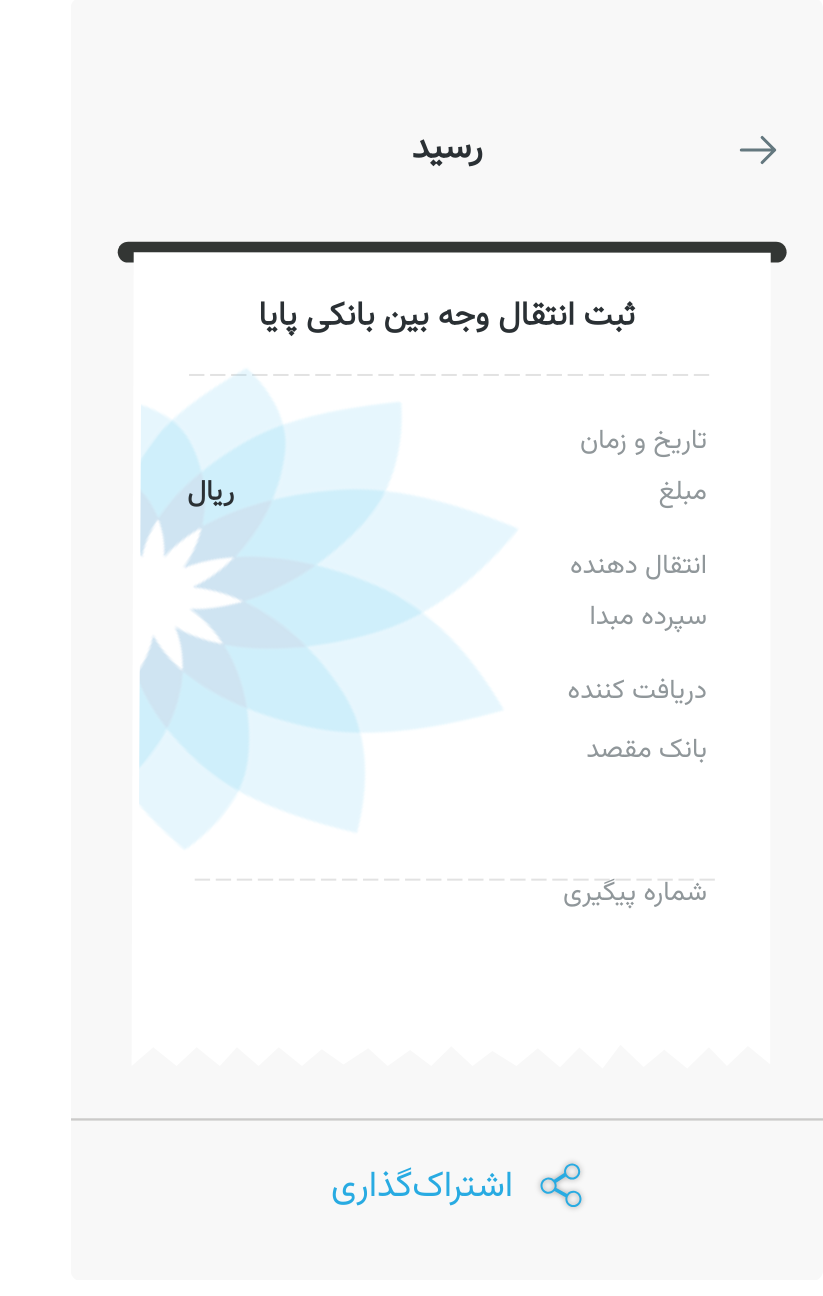
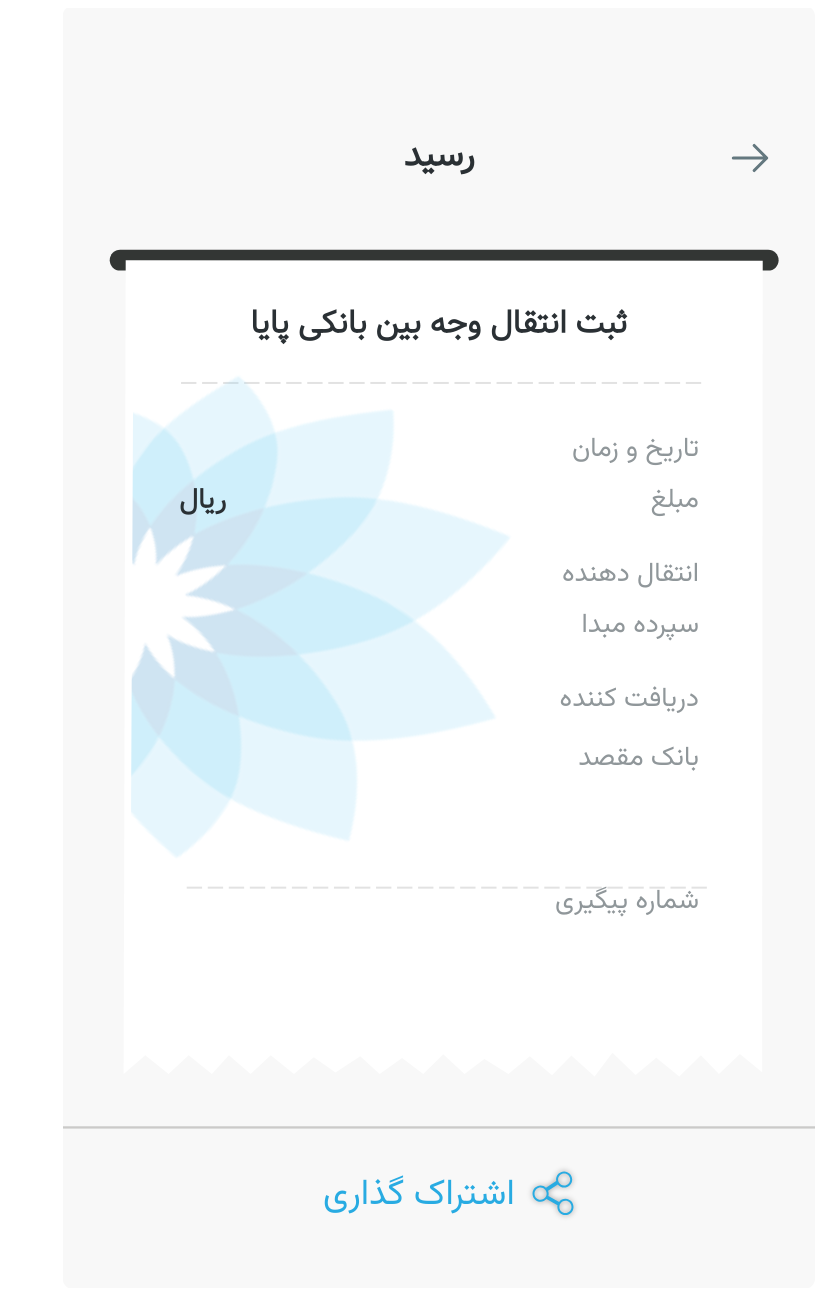
Before and after one commit to saeedhpro/residbot, a Python web app: template templates/saman_paya_light/index.html in a window 1280 px wide. Shown: the whole page, without its empty margins (457-1280 px from the left). Before the commit the page ends 1211 px from the top, so only its background shows below. Run offline with Jinja, Linux system fonts and the light colour scheme; the template is opened without the code that fills it, so the values that code supplies are empty.

Commit message:
fix: fix saman paya light

```diff
--- a/templates/saman_paya_light/index.html
+++ b/templates/saman_paya_light/index.html
@@ -3,35 +3,21 @@
     <meta charset="UTF-8" />
     <meta name="viewport" content="width=device-width, initial-scale=1.0" />
     <title>Document</title>
-<!--    <link rel="stylesheet" href="saman-paya-light.css" />-->
     <style>
-@page {
-  width: 752px;
-  height: 1280px;
-    size: 178.1mm 269.3mm; /* A4 size */
-    margin: 0; /* حذف حاشیه */
-}
-@font-face {
+      @font-face {
   font-family: vazir;
-  src: url("/home/original/residbot/templates/vazir.ttf");
+  src: url("/home/original/residbot/templates/Vazirmatn-Regular.ttf");
 }
 @font-face {
   font-family: vazir-light;
-  src: url("/home/original/residbot/templates/vazir-light.ttf");
+  src: url("/home/original/residbot/templates/Vazir-Light.ttf");
 }
-html {
-  width: 752px;
-  height: 1280px;
-}
+
 body {
-  width: 752px;
-  height: 1280px;
   font-size: 27px;
   font-weight: 300;
   font-family: vazir;
   color: #2a3034;
-  padding: 0 !important;
-  margin: 0 !important;
 }
 
 h1 {
@@ -127,7 +113,6 @@ svg {
   left: 260px;
   color: #28abe2;
 }
-
     </style>
   </head>
   <body>
@@ -199,7 +184,7 @@ svg {
           <div class="value">{{ tracking_code }}</div>
         </div>
 
-        <div class="share">اشتراک‌گذاری</div>
+        <div class="share">اشتراک ‌گذاری</div>
       </div>
     </div>
   </body>
```
